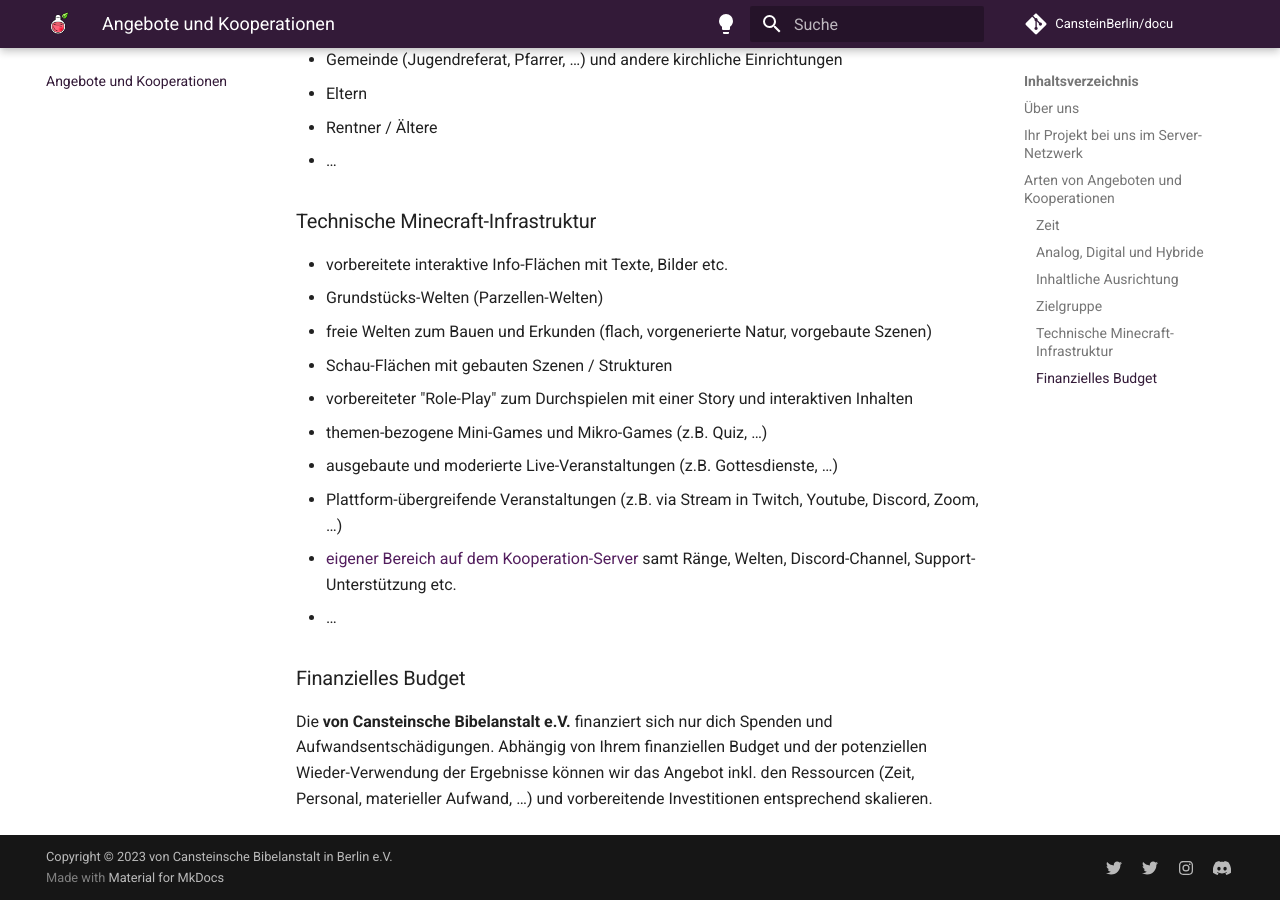
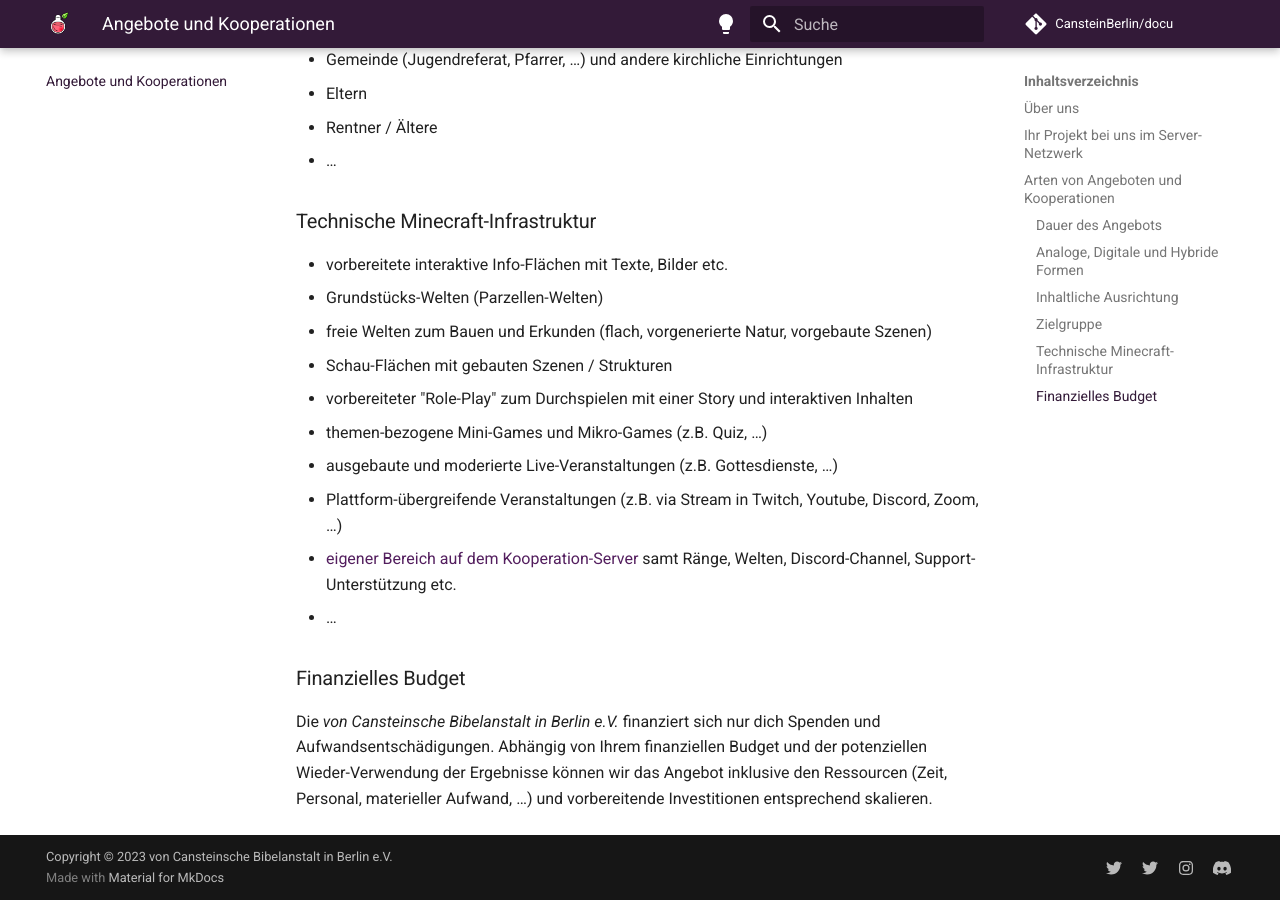
Before and after one commit to CansteinBerlin/docu, an MkDocs documentation site: the page built from docs/supplies/index.md, in a window 1280 px wide and 900 px high, scrolled down 2389 px. Built offline with MkDocs 1.6.1 and Material for MkDocs 9.7.7, drawn with Linux system fonts in a browser that asks for light colours; comment, search, counter and statistics services are not loaded; some of the changed text lies outside the part shown.

Commit message:
Small improvements

```diff
--- a/docs/supplies/index.md
+++ b/docs/supplies/index.md
@@ -16,7 +16,7 @@
 
 Mit unserem Minecraft-Server, unserem technischen Setup und unseren Erfahrungen können wir auf die verschiedensten Arten von Anfragen, Wünsche und Bedingungen eingehen. Im Folgenden wollen wir kurz auf die wichtigsten Aspekte unserer Angebote eingehen:
 
-### Zeit
+### Dauer des Angebots
 
 - Beratungs-Gespräche
 - einmaliges oder regelmäßiges Angebot am Nachmittag
@@ -25,7 +25,7 @@
 - eine Kooperation für ein ganzes Jahr
 - …
 
-### Analog, Digital und Hybride
+### Analoge, Digitale und Hybride Formen
 
 - Angebote bei Ihnen vor Ort (z.B. Minecraft Bibelbau Workshops zu biblischen Themen, …)
 - Angebote bei uns im Bibellabor
@@ -68,4 +68,4 @@
 
 ### Finanzielles Budget
 
-Die **von Cansteinsche Bibelanstalt e.V.** finanziert sich nur dich Spenden und Aufwandsentschädigungen. Abhängig von Ihrem finanziellen Budget und der potenziellen Wieder-Verwendung der Ergebnisse können wir das Angebot inkl. den Ressourcen (Zeit, Personal, materieller Aufwand, …) und vorbereitende Investitionen entsprechend skalieren.
+Die _von Cansteinsche Bibelanstalt in Berlin e.V._ finanziert sich nur dich Spenden und Aufwandsentschädigungen. Abhängig von Ihrem finanziellen Budget und der potenziellen Wieder-Verwendung der Ergebnisse können wir das Angebot inklusive den Ressourcen (Zeit, Personal, materieller Aufwand, …) und vorbereitende Investitionen entsprechend skalieren.
```
Also changed, not shown: other parts of docs/supplies/index.md (+1 -1 lines).
